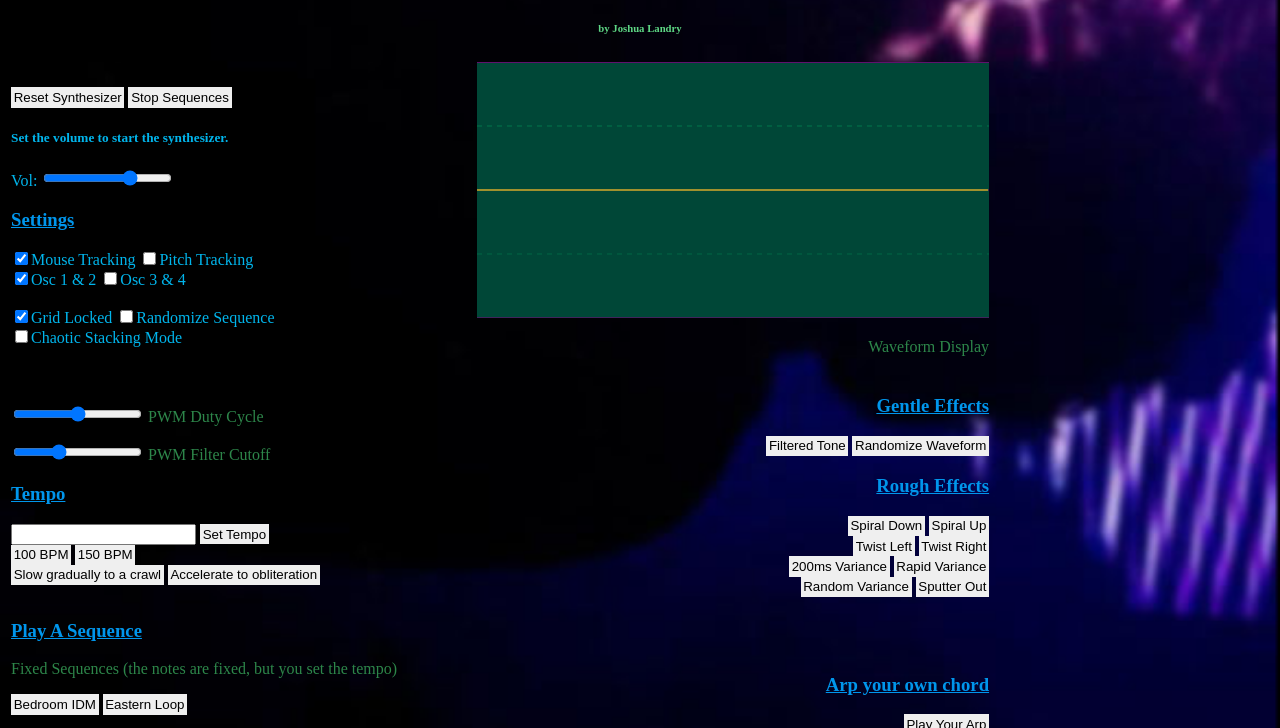
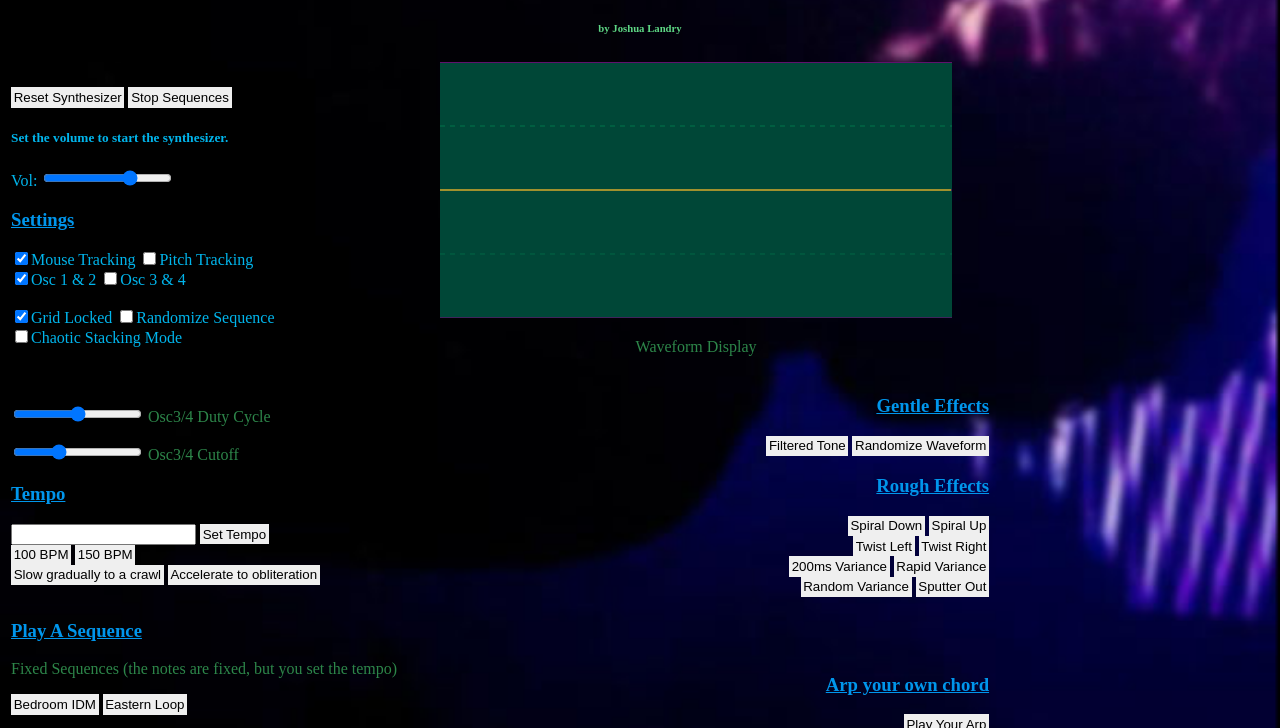
Before and after one commit to JoshLandry/Sinestrument1, a website: page views/index.html in a window 1280 px wide. Shown: the part 61-789 px from the top of the page. Drawn offline with nearby package versions, Linux system fonts and the light colour scheme.

Commit message:
no Osc3/4 related buttons use the term 'pwm' anymore

```diff
--- a/views/css/stylesheet.css
+++ b/views/css/stylesheet.css
@@ -40,7 +40,7 @@ button:hover {
 }
 
 div {
-  text-align: right;
+  text-align: center;
 }
 
 td {
--- a/views/index.html
+++ b/views/index.html
@@ -45,15 +45,15 @@
             <td>
         </tr>
         <tr>
-                <td>
+                <td class="blue">
                     <p>
                         <input id="dutycycle" type="range" value="0.5" min="0.0" max="1.0" step="0.01" onchange="dutycyclechange()" oninput="dutycyclechange()">
-                        PWM Duty Cycle
+                        Osc3/4 Duty Cycle
                     </p>
 
                     <p>
                         <input class="pwmfilter" type="range" value="5000" min="0" max="15000" step="100" onchange="pwmfilterchange()" oninput="pwmfilterchange()">
-                        PWM Filter Cutoff
+                        Osc3/4 Cutoff
                     </p>
 
                     <h3>Tempo</h3>
```
